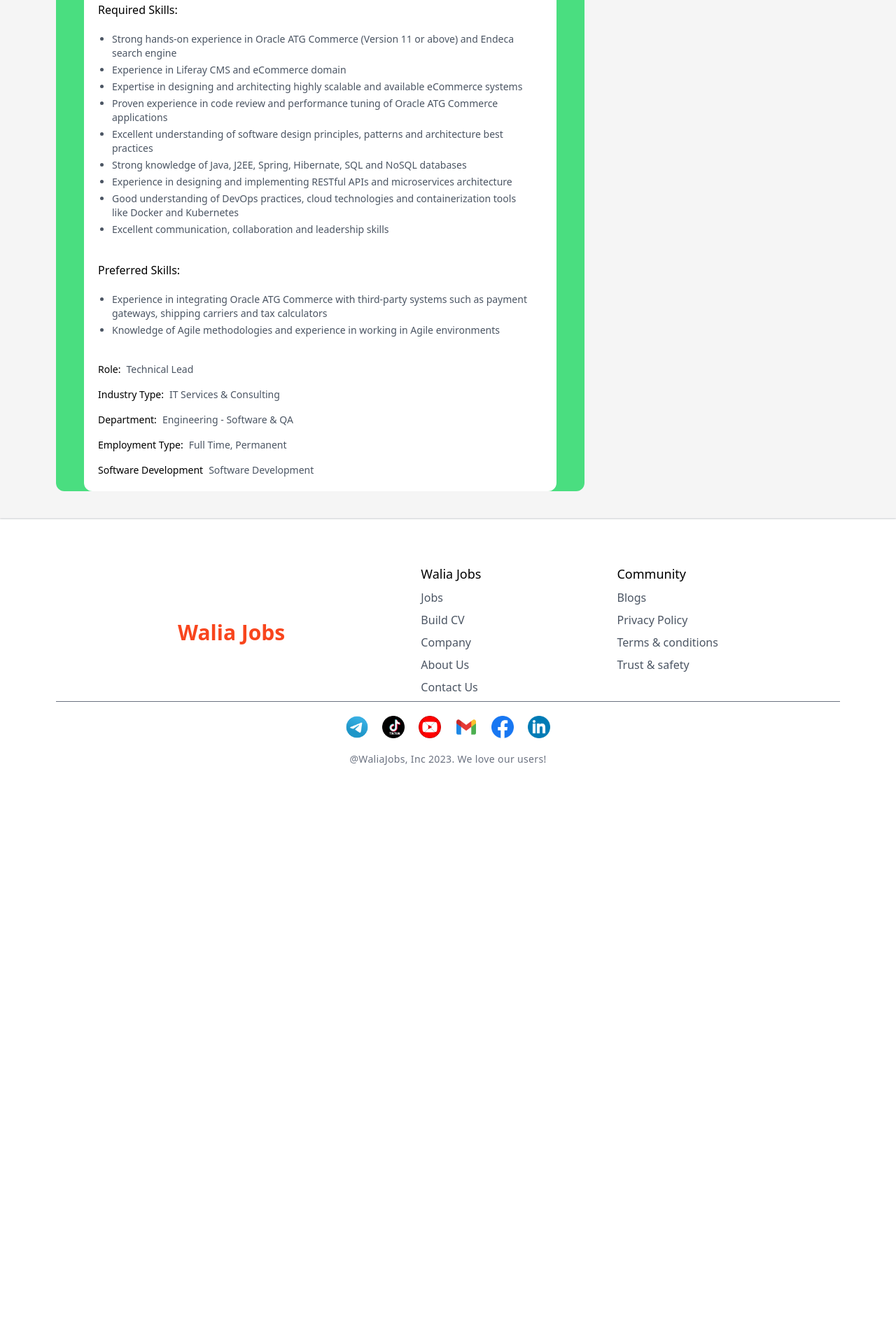
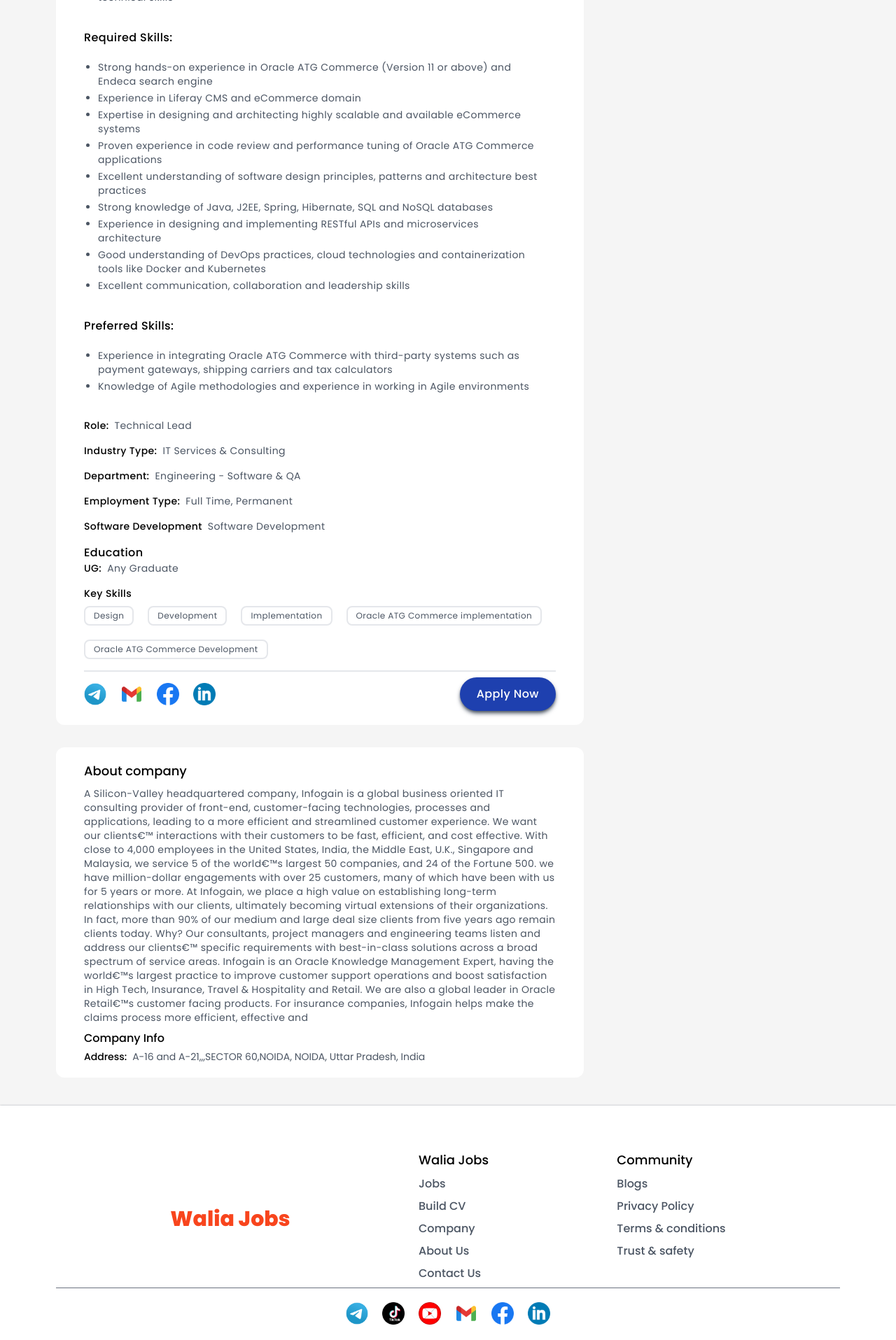
Before and after one commit to Natnael-Tilahun/WaliaJobs, a React (Vite) app: page /job_details in a window 1280 px wide. Shown: the part 803-2718 px from the top of the page at 70% size. Before the commit the page ends 1962 px from the top, so only its background shows below. Built offline with nearby package versions, Linux system fonts and the light colour scheme.

Commit message:
Worked on jobs detail page and configure new fonts

```diff
--- a/index.html
+++ b/index.html
@@ -4,6 +4,14 @@
     <meta charset="UTF-8" />
     <link rel="icon" type="image/svg+xml" href="/vite.svg" />
     <meta name="viewport" content="width=device-width, initial-scale=1.0" />
+    <link rel="preconnect" href="https://fonts.googleapis.com" />
+    <link rel="preconnect" href="https://fonts.gstatic.com" crossorigin />
+    <link rel="preconnect" href="https://fonts.googleapis.com" />
+    <link rel="preconnect" href="https://fonts.gstatic.com" crossorigin />
+    <link
+      href="https://fonts.googleapis.com/css2?family=Inter:wght@100;200;300;400;500;600;700;800;900&family=Poppins:ital,wght@0,100;0,200;0,300;0,400;0,500;0,700;0,800;1,900&display=swap"
+      rel="stylesheet"
+    />
     <title>Walia Jobs</title>
   </head>
   <body>
--- a/src/pages/JobDetails.jsx
+++ b/src/pages/JobDetails.jsx
@@ -68,13 +68,13 @@ export const JobDetails = () => {
   };
 
   return (
-    <div className="w-full h-full text-center md:py-10 bg-thm_secondary_background py-5 flex-col md:flex-row my-0 flex md:my-0 px-2 md:px-3 lg:px-20 gap-2 lg:gap-10">
-      <div className="h-full basis-full lg:basis-[70%]  bg-green-400 rounded-xl w-full flex flex-col md:px-2 lg:px-10 justify-center gap-5 lg:gap-8">
-        <div className="bg-white p-5 flex flex-col items-start rounded-xl">
-          <div className="flex justify-between w-full border-b-[1px]">
-            <div className="flex flex-col items-start">
-              <h1 className="font-medium text-xl">{job2.title}</h1>
-              <div className="flex gap-4 text-thm_secondary_color text-sm font-medium">
+    <div className="w-full h-full text-center md:py-10 bg-thm_secondary_background py-5 flex-col md:flex-row my-0 flex md:my-0 px-2 md:px-3 lg:px-20 gap-6 md:gap-2 lg:gap-10">
+      <div className="h-full basis-full lg:basis-[70%] rounded-xl w-full flex flex-col md:px-2 lg:px-0 justify-center gap-5 lg:gap-8">
+        <div className="bg-white py-5 px-4 md:px-10 flex flex-col items-start rounded-xl">
+          <div className="flex justify-between gap-2 w-full border-b-[1px]">
+            <div className="flex flex-col items-start ">
+              <h1 className="font-medium text-lg md:text-xl">{job2.title}</h1>
+              <div className="flex gap-4 text-thm_secondary_color text-sm font-medium border-2 items-center">
                 <p className="">{job2.companyName}</p>
                 <p className="flex items-center gap-1 ">
                   <img
@@ -140,11 +140,11 @@ export const JobDetails = () => {
             </div>
             <img
               src="src\assets\images\boalogo.jpg"
-              className="w-24 h-24 rounded-lg border-[1px]"
+              className="md:w-24 md:h-24 h-16 w-16 rounded-lg border-[1px]"
               alt="Company logo"
             />
           </div>
-          <div className="text-thm_secondary_color flex gap-3 py-2">
+          <div className="text-thm_secondary_color flex gap-3 py-2 text-sm">
             <p className="">
               Posted: <span className="font-medium">{job2.timeLeft}</span>
             </p>
@@ -155,9 +155,9 @@ export const JobDetails = () => {
             </p>
           </div>
         </div>
-        <div className="bg-white p-5 flex gap-2 flex-col items-start rounded-xl">
+        <div className="bg-white py-5 px-4 md:px-10 flex gap-2 flex-col items-start rounded-xl tracking-wide">
           <h1 className="text-lg font-medium">Job Description</h1>
-          <div className="flex flex-col gap-4 items-start">
+          <div className="flex flex-col gap-4 items-start border-b-2 pb-4 w-full">
             <div className="text-left">
               <h1 className=" font-medium">Job Responsibilities:</h1>
               <ul className="flex flex-col p-5 gap-1 list-disc text-thm_secondary_color text-sm text-left">
@@ -268,6 +268,100 @@ export const JobDetails = () => {
               <h1 className="font-medium text-black">Software Development</h1>
               <p> Software Development</p>
             </div>
+            <div className="flex flex-col items-start">
+              <h1 className="font-medium text-black">Education</h1>
+              <div className="flex text-sm gap-2 text-thm_secondary_color">
+                <h1 className="font-medium text-black">UG:</h1>
+                <p> Any Graduate</p>
+              </div>
+            </div>
+            <div className="flex flex-col text-sm items-start gap-2 text-thm_secondary_color">
+              <h1 className="font-medium text-black">Key Skills</h1>
+              <div className="flex gap-5 w-full flex-wrap text-xs">
+                <p className="border-2 py-1 px-3 rounded-lg">Design</p>
+                <p className="border-2 py-1 px-3 rounded-lg">Development</p>
+                <p className="border-2 py-1 px-3 rounded-lg">Implementation</p>
+                <p className="border-2 py-1 px-3 rounded-lg">
+                  Oracle ATG Commerce implementation
+                </p>
+                <p className="border-2 py-1 px-3 rounded-lg">
+                  Oracle ATG Commerce Development
+                </p>
+              </div>
+            </div>
+          </div>
+          <div className="flex justify-between w-full">
+            <ul className="flex justify-center gap-5 py-2">
+              <li>
+                <img
+                  src="src/assets/images/telegramlogo.png"
+                  alt="Social media link logo"
+                  className="w-8"
+                />
+              </li>
+              <li>
+                <img
+                  src="src/assets/images/gmaillogo2.png"
+                  alt="Social media link logo"
+                  className="w-8"
+                />
+              </li>
+              <li>
+                <img
+                  src="src/assets/images/facebooklogo2.png"
+                  alt="Social media link logo"
+                  className="w-8"
+                />
+              </li>
+              <li>
+                <img
+                  src="src/assets/images/linkedinlogo2.png"
+                  alt="Social media link logo"
+                  className="w-8"
+                />
+              </li>
+            </ul>
+            <button className="bg-thm_root1_color shadow-md hover:bg-blue-600 shadow-thm_secondary_color text-white font-medium px-6 rounded-3xl">
+              Apply Now
+            </button>
+          </div>
+        </div>
+        <div className="bg-white py-5 px-10 flex gap-2 flex-col items-start rounded-xl">
+          <h1 className="text-lg font-medium">About company</h1>
+          <p className="text-thm_secondary_color text-sm text-left tracking-wide">
+            A Silicon-Valley headquartered company, Infogain is a global
+            business oriented IT consulting provider of front-end,
+            customer-facing technologies, processes and applications, leading to
+            a more efficient and streamlined customer experience. We want our
+            clients€™ interactions with their customers to be fast, efficient,
+            and cost effective. With close to 4,000 employees in the United
+            States, India, the Middle East, U.K., Singapore and Malaysia, we
+            service 5 of the world€™s largest 50 companies, and 24 of the
+            Fortune 500. we have million-dollar engagements with over 25
+            customers, many of which have been with us for 5 years or more. At
+            Infogain, we place a high value on establishing long-term
+            relationships with our clients, ultimately becoming virtual
+            extensions of their organizations. In fact, more than 90% of our
+            medium and large deal size clients from five years ago remain
+            clients today. Why? Our consultants, project managers and
+            engineering teams listen and address our clients€™ specific
+            requirements with best-in-class solutions across a broad spectrum of
+            service areas. Infogain is an Oracle Knowledge Management Expert,
+            having the world€™s largest practice to improve customer support
+            operations and boost satisfaction in High Tech, Insurance, Travel &
+            Hospitality and Retail. We are also a global leader in Oracle
+            Retail€™s customer facing products. For insurance companies,
+            Infogain helps make the claims process more efficient, effective and
+          </p>
+          <div className="flex flex-col gap-1 items-start">
+            <h1 className="font-medium text-black">Company Info</h1>
+            <div className="flex text-sm gap-2 text-thm_secondary_color">
+              <h1 className="font-medium text-black">Address:</h1>
+              <p>
+                {" "}
+                A-16 and A-21,,,SECTOR 60,NOIDA, NOIDA, Uttar Pradesh, India
+              </p>
+            </div>
           </div>
         </div>
       </div>
--- a/tailwind.config.cjs
+++ b/tailwind.config.cjs
@@ -11,6 +11,9 @@ module.exports = {
         thm_secondary_background: `var(--thm-secondary-background)`, // define the background color of secondary elements such as panels, cards, and containers.
         thm_secondary_color: `var(--thm-secondary-color)`, //  define the color of secondary elements such as text, icons, and borders.
       },
+      fontFamily: {
+        sans: [`var(--thm-font)`, "Inter", "Poppins", "sans-serif"],
+      },
     },
   },
   plugins: [],
```
